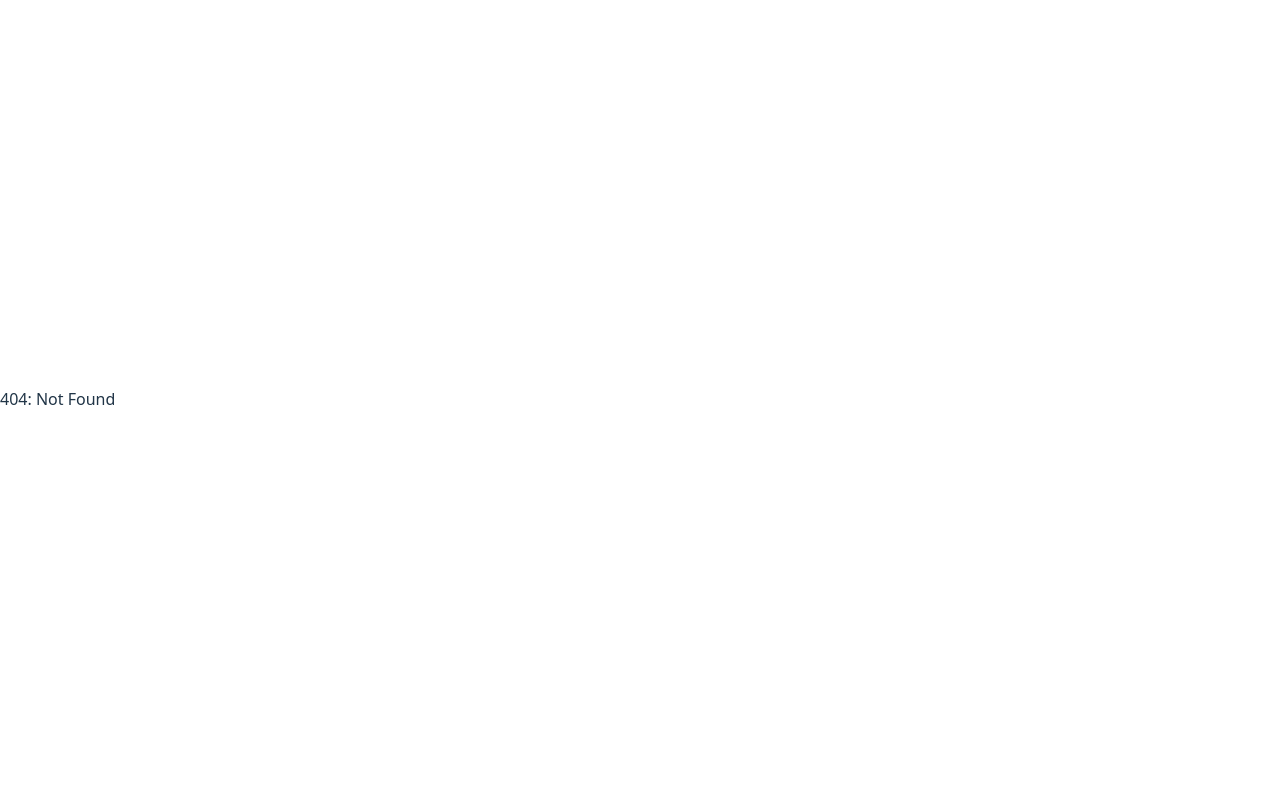
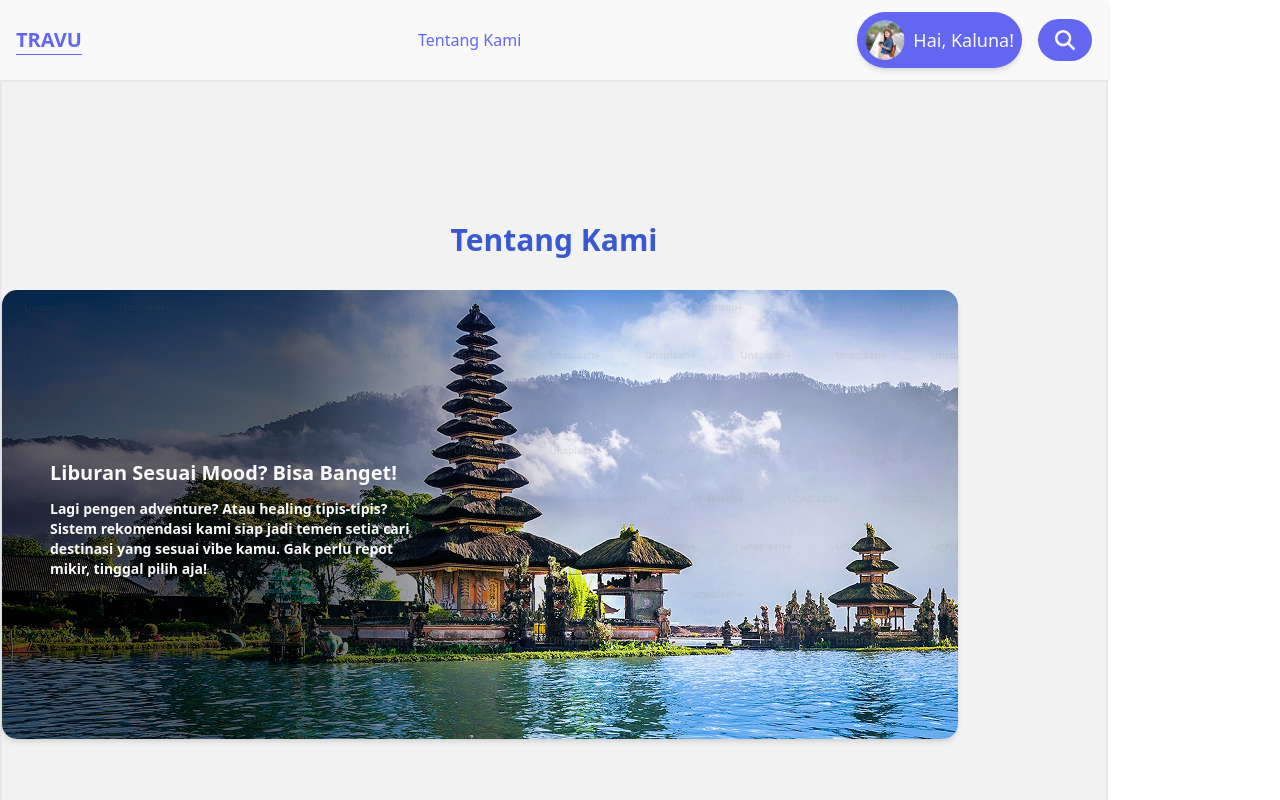
Before and after one commit to Travu-Team/travu-febe, a React (Vite) app in the folder frontend/my-react-app/: page /about in a window 1280 px wide. Before the commit this address had no page. Shown: the top 800 px of the page. Built offline with nearby package versions, Linux system fonts and the light colour scheme.

Commit message:
edit file halaman about

```diff
--- a/frontend/my-react-app/package.json
+++ b/frontend/my-react-app/package.json
@@ -10,6 +10,10 @@
     "preview": "vite preview"
   },
   "dependencies": {
+    "@fortawesome/fontawesome-svg-core": "^6.7.2",
+    "@fortawesome/free-brands-svg-icons": "^6.7.2",
+    "@fortawesome/free-solid-svg-icons": "^6.7.2",
+    "@fortawesome/react-fontawesome": "^0.2.2",
     "react": "^19.0.0",
     "react-dom": "^19.0.0",
     "react-router-dom": "^7.5.3"
--- a/frontend/my-react-app/src/App.jsx
+++ b/frontend/my-react-app/src/App.jsx
@@ -3,6 +3,7 @@ import { BrowserRouter as Router, Routes, Route } from "react-router-dom";
 import RegisterPage from "./register/RegisterPage";
 import LoginPage from "./login/LoginPage";
 import Home from './pages/Home'
+import About from './pages/About'
 
 
 const App = () => {
@@ -12,6 +13,7 @@ const App = () => {
         <Route path="/" element={<Home />} /> {/* Default halaman */}
         <Route path="/register" element={<RegisterPage />} />
         <Route path="/login" element={<LoginPage />} />
+        <Route path="/about" element={<About />} />
         <Route path="*" element={<h1>404: Not Found</h1>} />
       </Routes>
     </Router>
--- a/frontend/my-react-app/src/index.css
+++ b/frontend/my-react-app/src/index.css
@@ -54,6 +54,13 @@ button:focus-visible {
   outline: 4px auto -webkit-focus-ring-color;
 }
 
+/* STYLING ABOUT */
+.about-image {
+  background-image: linear-gradient(270deg, rgba(0, 0, 0, 0) 39%, rgba(0, 0, 0, 0.60) 70%),
+    url(./assets/img/img-about.png);
+}
+
+
 @media (prefers-color-scheme: light) {
   :root {
     color: #213547;
--- a/frontend/my-react-app/src/pages/About.jsx
+++ b/frontend/my-react-app/src/pages/About.jsx
@@ -0,0 +1,31 @@
+import Navbar from "../components/Navbar";
+import Footer from "../components/Footer";
+
+const About = () => {
+  return (
+    <>
+    <Navbar />
+    <div className="border-2 w-full min-h-screen bg-[#F2F2F2] flex flex-col items-center justify-center">
+      <div className="w-[1104px] flex flex-col items-center gap-8">
+        <div className="text-center text-[#3A59D1] text-3xl font-semibold">
+          Tentang Kami
+        </div>
+        <div className="w-full">
+        <div className="relative max-w-[956px] h-[449px] rounded-[15px] shadow-md overflow-hidden bg-cover bg-center about-image">
+            <div className="absolute left-12 top-[169px] w-[430px] flex flex-col gap-3 text-white">
+              <h2 className="text-xl font-bold">Liburan Sesuai Mood? Bisa Banget!</h2>
+              <p className="text-sm font-semibold w-[369px]">
+                Lagi pengen adventure? Atau healing tipis-tipis? Sistem rekomendasi kami siap jadi
+                temen setia cari destinasi yang sesuai vibe kamu. Gak perlu repot mikir, tinggal pilih aja!
+              </p>
+            </div>
+          </div>
+        </div>
+      </div>
+    </div>
+    <Footer />
+    </>
+  );
+};
+
+export default About;
```
Also changed, not shown: 1 other file (tests, documents, lock files or other folders).
